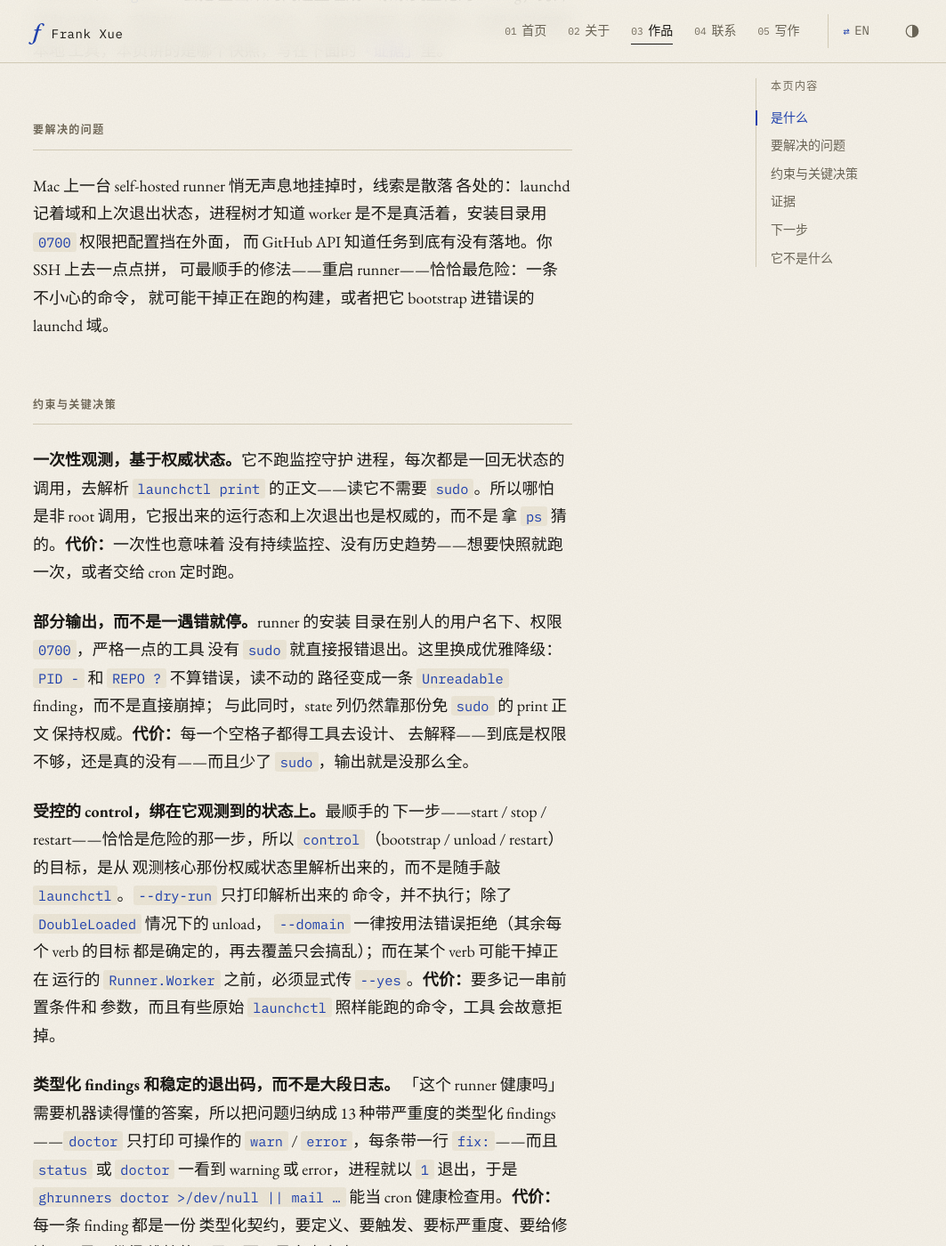
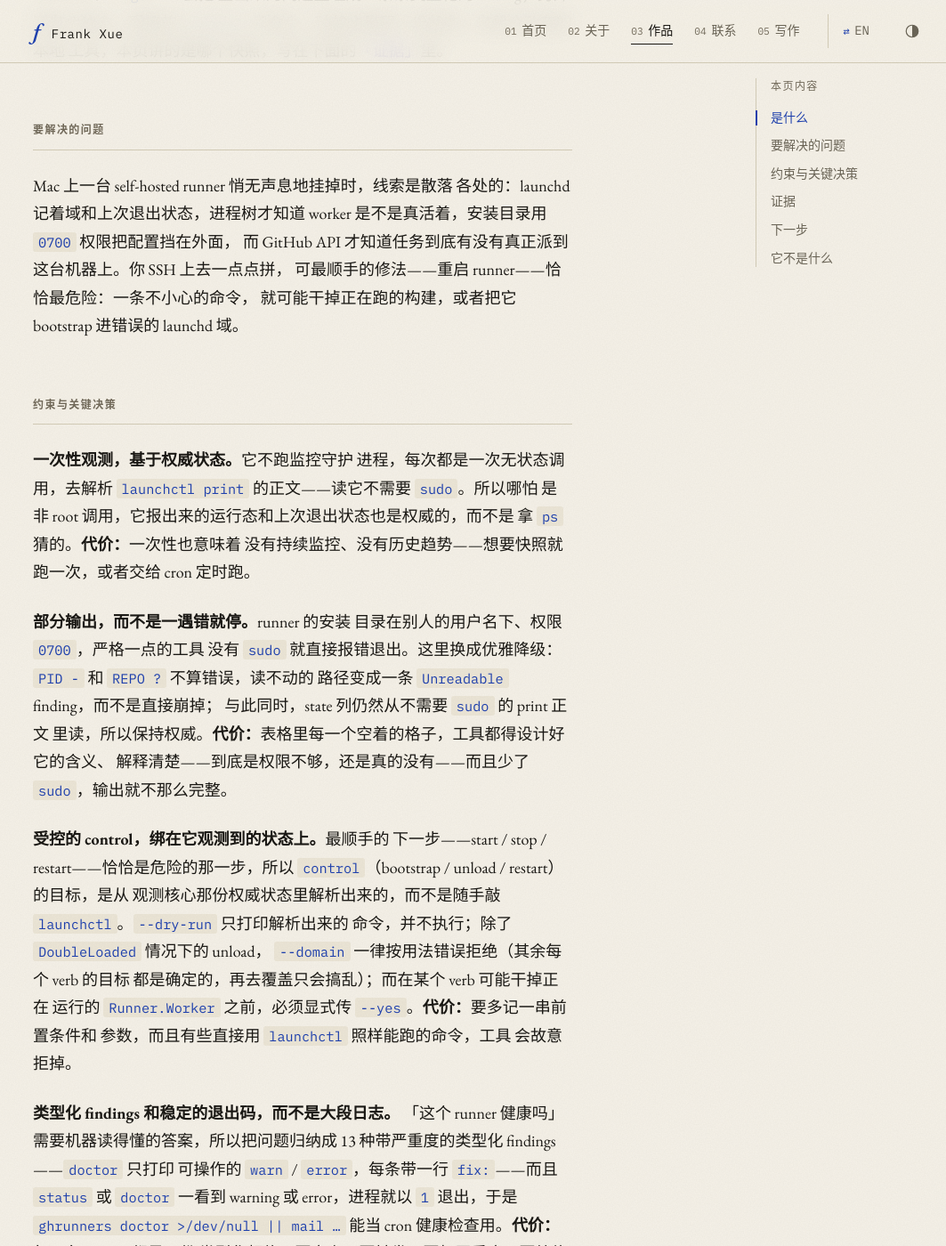
Before and after one commit to frankxue831/frankxue831.github.io, a Jekyll site: the page built from zh/projects/ghrunners.html, in a window 1280 px wide and 1400 px high, scrolled down 948 px. Shown: the whole window at 89% size, without its empty margins (101-1164 px from the left). Built offline with Jekyll 4.4.1, drawn with Linux system fonts in a browser that asks for light colours; some of the changed text lies outside the part shown.

Commit message:
zh: incorporate codex + grok review rounds
Iterated the transcreated pages through codex (reads files) and grok (native
ear) until both sign off — final verdict: all four files SHIP.

Round highlights:
- Precision: 整套依赖都是 no_std → 都不碰标准库(no_std); 没改字节 → 输出没变 /
  算出来的结果一个字节都没变 (字节 was misread as code size); 任务有没有落地 →
  有没有真正派到这台机器上; 锁定回归 → 专门防回归.
- Calques/slang removed: 测量预算 → 检测强度; 图快新加 → 为求快速新增;
  加宽上下文 → 扩大上下文; 一回调用 → 一次调用; 原始 launchctl → 直接用
  launchctl; 空格子 → 表格里空着的格子; 输出没那么全 → 不那么完整.
- Glosses tightened: dudect → (时序侧信道检测工具); 「检测事件」kept as an
  intentional term-of-art (EN: "detection events") and marked as such.
- Long/nested sentences broken up (下一步 lists, 证据, about bio).

Validator green; all guards intact (检测事件, 代价：, 这两个项目, repolens
honest-status, ghrunners 受控/v0.4.0).

Co-Authored-By: Claude Opus 4.8 (1M context) <noreply@anthropic.com>

```diff
--- a/zh/about.html
+++ b/zh/about.html
@@ -23,7 +23,7 @@ alternate: /about/
             我叫 Frank，是软件工程师。主要写 Rust，做的多是开发者工具，以及这些工具所依赖的底层系统。
         </p>
         <p>
-最近主要在做三件事。第一件是 gm-crypto-rs，一套纯 Rust 的国密 SM2 / SM3 / SM4 SDK；我特别在意一类容易被忽略的安全问题：代码处理密钥时，执行时间不能跟密钥内容有关，否则别人能靠测耗时反推出密钥（也就是侧信道攻击）；所以 CI 里一直用 dudect 自动盯防。第二件是 RepoLens，给 AI 编程 Agent 用的仓库上下文层，想让新开的会话不必每次都从头理解项目。第三件是 ghrunners，macOS 上的一个小工具，把一台机器上 GitHub Actions self-hosted runner 的状态——launchd、进程、日志、还有 GitHub API——凑到一块儿看。
+最近主要在做三件事。第一件是 gm-crypto-rs，一套纯 Rust 的国密 SM2 / SM3 / SM4 SDK。我特别在意时序侧信道这类容易被忽略的安全风险：代码处理密钥时，执行时间不能跟密钥内容有关，否则别人可能靠测耗时反推出密钥。为此，CI 里一直用 dudect 自动盯防。第二件是 RepoLens，给 AI 编程 Agent 用的仓库上下文层，让新开的会话不必每次都从头理解项目。第三件是 ghrunners，macOS 上的一个小工具，把一台机器上 GitHub Actions self-hosted runner 的 launchd 状态、进程、日志和 GitHub API 信息凑到一块儿看。
         </p>
         <p>
             这些项目方向不完全一样，但我关心的东西比较一致：命名要清楚，状态要讲明白；不确定的地方不要装确定，出问题前最好有检查能先拦一下。代码里的注释也应该解释<em>“为什么”</em>，而不只是重复<em>“做了什么”</em>。
--- a/zh/projects/ghrunners.html
+++ b/zh/projects/ghrunners.html
@@ -41,7 +41,7 @@ summary_outcome: "类型化 findings 与受控操作，落在同一份权威的
             Mac 上一台 self-hosted runner 悄无声息地挂掉时，线索是散落
             各处的：launchd 记着域和上次退出状态，进程树才知道 worker
             是不是真活着，安装目录用 <code>0700</code> 权限把配置挡在外面，
-            而 GitHub API 知道任务到底有没有落地。你 SSH 上去一点点拼，
+            而 GitHub API 才知道任务到底有没有真正派到这台机器上。你 SSH 上去一点点拼，
             可最顺手的修法——重启 runner——恰恰最危险：一条不小心的命令，
             就可能干掉正在跑的构建，或者把它 bootstrap 进错误的 launchd 域。
         </p>
@@ -49,9 +49,9 @@ summary_outcome: "类型化 findings 与受控操作，落在同一份权威的
         <h2>约束与关键决策</h2>
         <p>
             <strong>一次性观测，基于权威状态。</strong>它不跑监控守护
-            进程，每次都是一回无状态的调用，去解析 <code>launchctl
+            进程，每次都是一次无状态调用，去解析 <code>launchctl
             print</code> 的正文——读它不需要 <code>sudo</code>。所以哪怕
-            是非 root 调用，它报出来的运行态和上次退出也是权威的，而不是
+            是非 root 调用，它报出来的运行态和上次退出状态也是权威的，而不是
             拿 <code>ps</code> 猜的。<strong>代价：</strong>一次性也意味着
             没有持续监控、没有历史趋势——想要快照就跑一次，或者交给 cron
             定时跑。
@@ -62,10 +62,10 @@ summary_outcome: "类型化 findings 与受控操作，落在同一份权威的
             没有 <code>sudo</code> 就直接报错退出。这里换成优雅降级：
             <code>PID -</code> 和 <code>REPO ?</code> 不算错误，读不动的
             路径变成一条 <code>Unreadable</code> finding，而不是直接崩掉；
-            与此同时，state 列仍然靠那份免 <code>sudo</code> 的 print 正文
-            保持权威。<strong>代价：</strong>每一个空格子都得工具去设计、
-            去解释——到底是权限不够，还是真的没有——而且少了
-            <code>sudo</code>，输出就是没那么全。
+            与此同时，state 列仍然从不需要 <code>sudo</code> 的 print 正文
+            里读，所以保持权威。<strong>代价：</strong>表格里每一个空着的格子，工具都得设计好它的含义、
+            解释清楚——到底是权限不够，还是真的没有——而且少了
+            <code>sudo</code>，输出就不那么完整。
         </p>
         <p>
             <strong>受控的 control，绑在它观测到的状态上。</strong>最顺手的
@@ -78,7 +78,7 @@ summary_outcome: "类型化 findings 与受控操作，落在同一份权威的
             都是确定的，再去覆盖只会搞乱）；而在某个 verb 可能干掉正在
             运行的 <code>Runner.Worker</code> 之前，必须显式传
             <code>--yes</code>。<strong>代价：</strong>要多记一串前置条件和
-            参数，而且有些原始 <code>launchctl</code> 照样能跑的命令，工具
+            参数，而且有些直接用 <code>launchctl</code> 照样能跑的命令，工具
             会故意拒掉。
         </p>
         <p>
@@ -90,8 +90,8 @@ summary_outcome: "类型化 findings 与受控操作，落在同一份权威的
             一看到 warning 或 error，进程就以 <code>1</code> 退出，于是
             <code>ghrunners doctor &gt;/dev/null || mail …</code> 能当 cron
             健康检查用。<strong>代价：</strong>每一条 finding 都是一份
-            类型化契约，要定义、要触发、要标严重度、要给修法——是一份得
-            维护的目录，而不是自由文本。
+            类型化契约，要定义、要触发、要标严重度、要给修法——是一套需要
+            维护的分类目录，而不是随手写的自由文本。
         </p>
 
         <h2>证据</h2>
@@ -110,9 +110,9 @@ summary_outcome: "类型化 findings 与受控操作，落在同一份权威的
 
         <h2>下一步</h2>
         <p>
-            候选范围还没敲定——把 GitHub API 的信息接得更深，以及在真实
-            机器上随着各种边角情况冒出来的新 findings。等仓库能公开访问，
-            再加源码链接。
+            下一步还没完全敲定；候选项包括把 GitHub API 接得更深，以及把
+            真实机器上冒出来的边角情况沉淀成新的 findings。等仓库能公开
+            访问，再加源码链接。
         </p>
 
         <h2>它不是什么</h2>
```
Also changed, not shown: zh/projects/gm-crypto-rs.html (+15 -15 lines), zh/projects/repolens-rs.html (+11 -11 lines).
